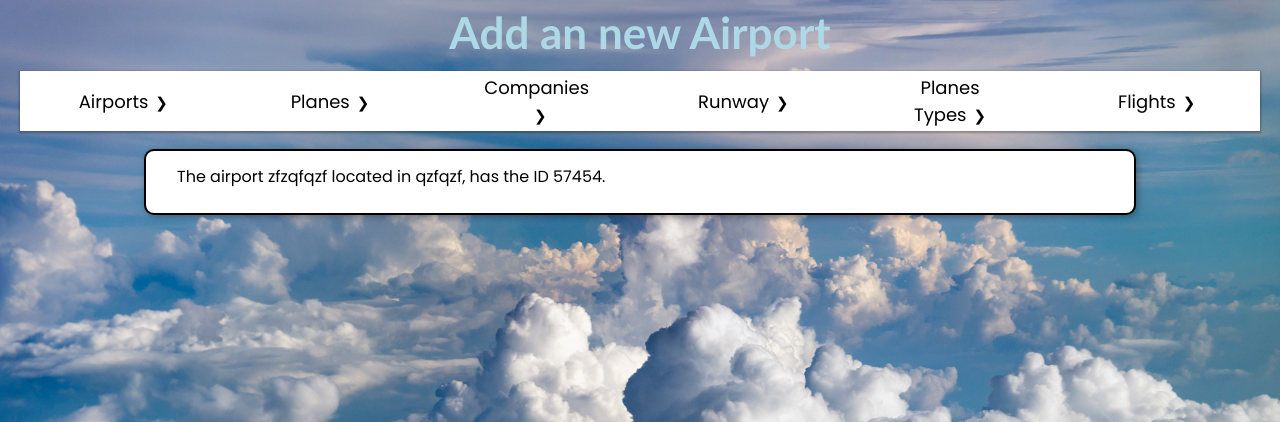
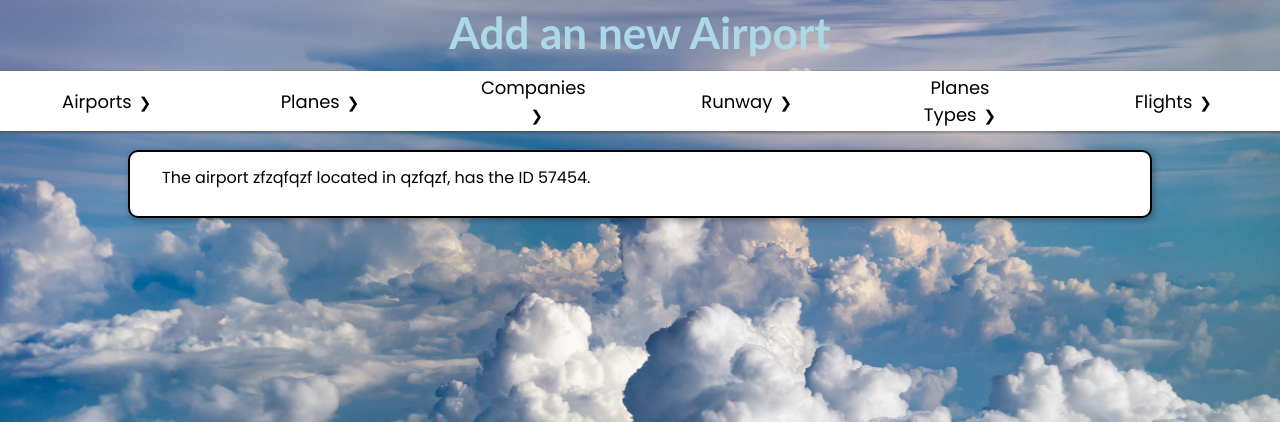
Before and after one commit to Lykkses/SAE23, a Django app: page /affiche/57454/ in a window 1280 px wide. Shown: the top 422 px of the page. Run offline with Django 4.2, Linux system fonts and the light colour scheme; data comes from the database, SQL or seed files in the repository; both versions use the stored data as it was after the commit.

Commit message:
CSS ajusté

```diff
--- a/Aeroport/aeroports/static/style.css
+++ b/Aeroport/aeroports/static/style.css
@@ -5,8 +5,7 @@ h1 {
 }
 
 .bodyFORM{
-	margin-left: 20px;
-	margin-right: 20px;
+
 	background-image:url("/static/images/Sky.jpg") ;
 	background-repeat: no-repeat;
 	background-size: 100%;
@@ -220,7 +219,7 @@ transform: scale(1.5);
 }
 input {
     height: 20px;
-    width: 400px;
+    width: 100%;
     border-radius: 7px;
 }
 
```
Also changed, not shown: Aeroport/db.sqlite3.
